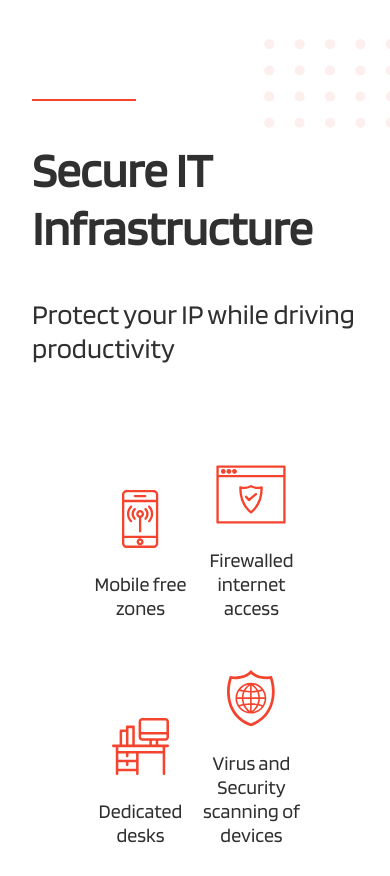
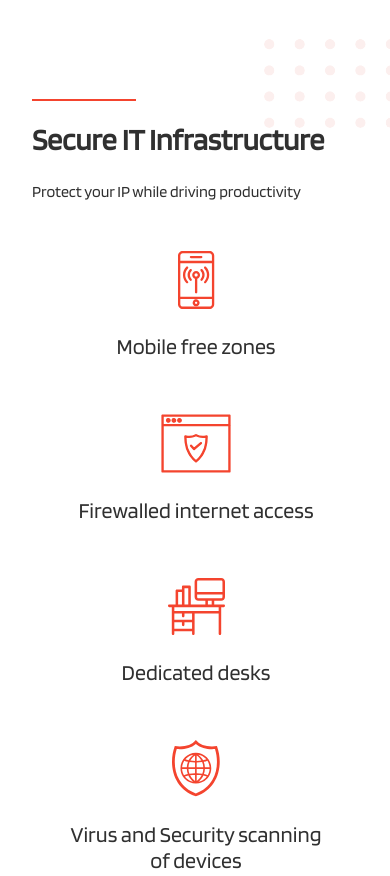
Before and after one commit to mankhedekar96/the-skilled-bots, a website: page index.html in a window 390 px wide. Shown: the part 8240-9116 px from the top of the page. Drawn offline with Linux system fonts and the light colour scheme.

Commit message:
responsive sections

```diff
--- a/css/style.css
+++ b/css/style.css
@@ -836,8 +836,8 @@ body {
     }
     /* Why Section */
     .widget {
-        padding-left: 32px;
-        padding-right: 30px;
+        padding-left: 32px !important;
+        padding-right: 30px !important;
     }
     #why .text-headline {
         font-size: 30px;
@@ -886,4 +886,26 @@ body {
         width: 100%;
         margin: 80px auto;
     }
+    #safeIt .text-headline {
+        margin-top: 20px;
+        margin-bottom: 25px;
+        font-size: 30px;
+        line-height: 36px;
+    }
+    #safeIt .teams-image-info-text {
+        font-size: 16px;
+        line-height: 19px;
+    }
+    #safeIt .resource-item-container {
+        margin-top: 50px;
+    }
+    #safeIt .resource-item-container .resource-item {
+        display: block;
+        width: 100%;
+        margin-bottom: 55px;
+    }
+    #safeIt .resource-item-container .resource-item p {
+        font-size: 22px;
+        line-height: 26px;
+    }
 }
--- a/index.html
+++ b/index.html
@@ -183,7 +183,7 @@
                 </div>
                 <div class="resource-item">
                     <img src="images/shield.svg" alt="Resource">
-                    <p>Virus and Security scanning of devices</p>
+                    <p>Virus and Security scanning <br class="br"> of devices</p>
                 </div>
                 <div class="resource-item">
                     <img src="images/camera.png" alt="Resource">
@@ -191,7 +191,7 @@
                 </div>
                 <div class="resource-item">
                     <img src="images/transfer.svg" alt="Resource">
-                    <p>IT policies to limit data and file transfer</p>
+                    <p>IT policies to limit data and <br class="br"> file transfer</p>
                 </div>
                 <div class="resource-item">
                     <img src="images/rainy-cloud.svg" alt="Resource">
```
Lines whose indentation alone changed are shown as unchanged.
